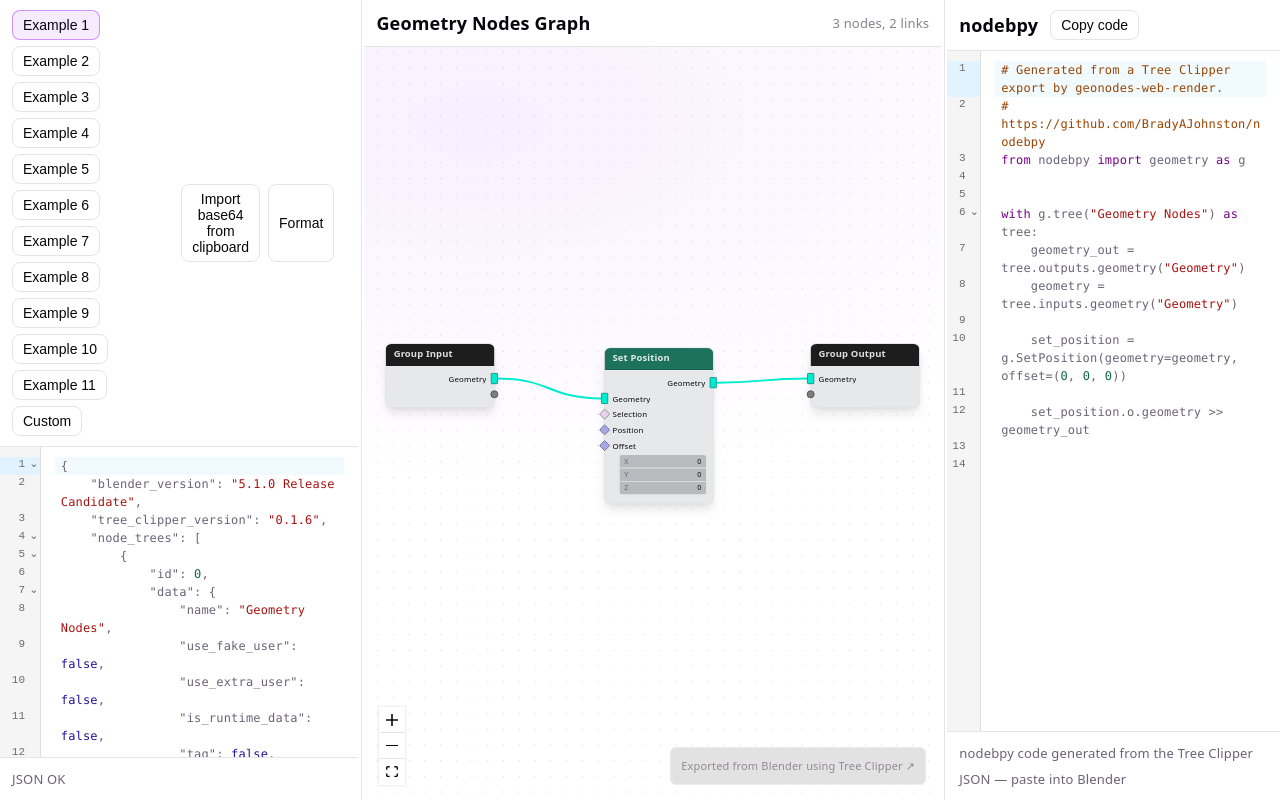
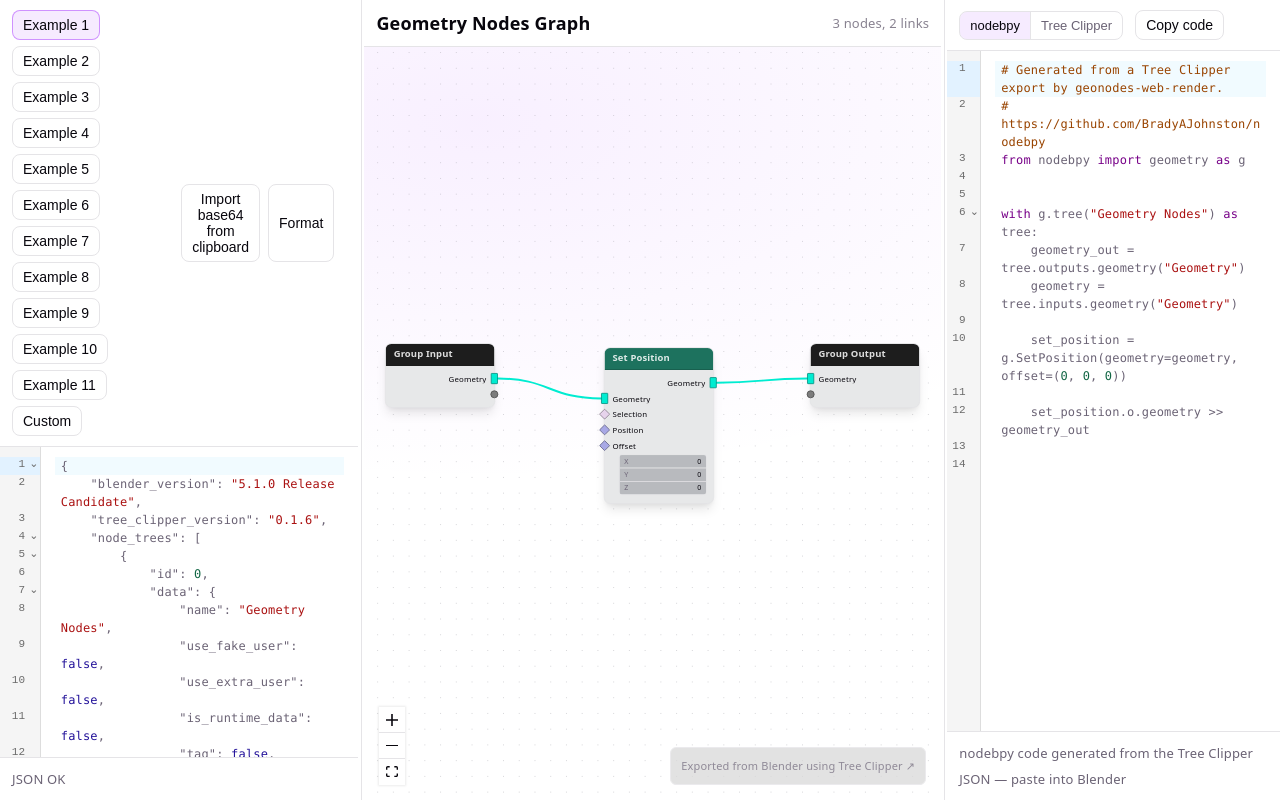
Before and after one commit to kolibril13/geonodes-web-render, a React (Vite) app: page / in a window 1280 px wide. Built offline with nearby package versions, Linux system fonts and the light colour scheme.

Commit message:
add tree clipper field

```diff
--- a/src/components/NodebpyCodePane.tsx
+++ b/src/components/NodebpyCodePane.tsx
@@ -1,6 +1,7 @@
 import { useEffect, useMemo, useState } from 'react'
 import CodeMirror from '@uiw/react-codemirror'
 import { python } from '@codemirror/lang-python'
+import { json } from '@codemirror/lang-json'
 import { EditorView } from '@codemirror/view'
 import { oneDark } from '@codemirror/theme-one-dark'
 import {
@@ -8,12 +9,15 @@ import {
   filterExportToSelection,
 } from '../gn/exporter/nodebpyExporter'
 
+type OutputMode = 'nodebpy' | 'treeclipper'
+
 export function NodebpyCodePane(props: {
   jsonText: string
   /** Raw Tree Clipper node ids (as strings) to scope the code to. Empty = whole tree. */
   selectedNodeIds?: string[]
 }) {
   const { jsonText, selectedNodeIds = [] } = props
+  const [mode, setMode] = useState<OutputMode>('nodebpy')
   const [prefersDark, setPrefersDark] = useState<boolean>(() =>
     window.matchMedia?.('(prefers-color-scheme: dark)').matches ?? false,
   )
@@ -32,7 +36,7 @@ export function NodebpyCodePane(props: {
     return new Set(ids)
   }, [selectedNodeIds])
 
-  const nodebpy = useMemo(():
+  const output = useMemo(():
     | { code: string; selectionCount: number }
     | { error: string } => {
     const trimmed = jsonText.trim()
@@ -41,34 +45,70 @@ export function NodebpyCodePane(props: {
       const raw = JSON.parse(jsonText)
       const scoped =
         selectedIds.size > 0 ? filterExportToSelection(raw, selectedIds) : raw
-      return {
-        code: exportToNodebpy(scoped),
-        selectionCount: selectedIds.size,
-      }
+      const code =
+        mode === 'nodebpy'
+          ? exportToNodebpy(scoped)
+          : `${JSON.stringify(scoped, null, 2)}\n`
+      return { code, selectionCount: selectedIds.size }
     } catch (e) {
       return { error: e instanceof Error ? e.message : 'Conversion failed' }
     }
-  }, [jsonText, selectedIds])
+  }, [jsonText, selectedIds, mode])
 
   const [copied, setCopied] = useState(false)
-  async function copyNodebpy() {
-    if (!('code' in nodebpy)) return
-    await navigator.clipboard.writeText(nodebpy.code)
+  async function copyOutput() {
+    if (!('code' in output)) return
+    await navigator.clipboard.writeText(output.code)
     setCopied(true)
     setTimeout(() => setCopied(false), 1500)
   }
 
+  const isNodebpy = mode === 'nodebpy'
+  const langExt = isNodebpy ? python() : json()
+  const errorPrefix = isNodebpy ? '# ' : '// '
+
+  const selectionCount = 'code' in output ? output.selectionCount : 0
+  const scopeLabel =
+    selectionCount > 0
+      ? `${selectionCount} selected node${selectionCount === 1 ? '' : 's'} — drag on the canvas to change, click empty space to clear`
+      : isNodebpy
+        ? 'nodebpy code generated from the Tree Clipper JSON — paste into Blender'
+        : 'Tree Clipper JSON — drag on the canvas to scope to selected nodes'
+
   return (
     <div className="panel">
       <div className="panel-header">
-        <div className="panel-title">nodebpy</div>
+        <div
+          className="view-toggle"
+          role="tablist"
+          aria-label="Output format"
+        >
+          <button
+            type="button"
+            className={`view-toggle__option ${isNodebpy ? 'active' : ''}`}
+            role="tab"
+            aria-selected={isNodebpy}
+            onClick={() => setMode('nodebpy')}
+          >
+            nodebpy
+          </button>
+          <button
+            type="button"
+            className={`view-toggle__option ${!isNodebpy ? 'active' : ''}`}
+            role="tab"
+            aria-selected={!isNodebpy}
+            onClick={() => setMode('treeclipper')}
+          >
+            Tree Clipper
+          </button>
+        </div>
         <div className="panel-actions">
           <button
             type="button"
             className="action-button"
-            onClick={copyNodebpy}
-            disabled={!('code' in nodebpy)}
-            title="Copy nodebpy code to clipboard"
+            onClick={copyOutput}
+            disabled={!('code' in output)}
+            title={`Copy ${isNodebpy ? 'nodebpy code' : 'Tree Clipper JSON'} to clipboard`}
           >
             {copied ? 'Copied!' : 'Copy code'}
           </button>
@@ -78,7 +118,7 @@ export function NodebpyCodePane(props: {
       <div className="panel-body">
         <CodeMirror
           className="cm-editor"
-          value={'code' in nodebpy ? nodebpy.code : `# ${nodebpy.error}`}
+          value={'code' in output ? output.code : `${errorPrefix}${output.error}`}
           height="100%"
           readOnly
           basicSetup={{
@@ -88,7 +128,7 @@ export function NodebpyCodePane(props: {
             highlightSelectionMatches: true,
           }}
           extensions={[
-            python(),
+            langExt,
             EditorView.lineWrapping,
             EditorView.theme({
               '&': { height: '100%' },
@@ -100,12 +140,10 @@ export function NodebpyCodePane(props: {
       </div>
 
       <div className="panel-footer">
-        <div className={`json-status ${'code' in nodebpy ? 'ok' : 'bad'}`}>
-          {'code' in nodebpy
-            ? nodebpy.selectionCount > 0
-              ? `nodebpy for ${nodebpy.selectionCount} selected node${nodebpy.selectionCount === 1 ? '' : 's'} — drag on the canvas to change, click empty space to clear`
-              : 'nodebpy code generated from the Tree Clipper JSON — paste into Blender'
-            : `Conversion error: ${nodebpy.error}`}
+        <div className={`json-status ${'code' in output ? 'ok' : 'bad'}`}>
+          {'code' in output
+            ? scopeLabel
+            : `Conversion error: ${output.error}`}
         </div>
       </div>
     </div>
```
